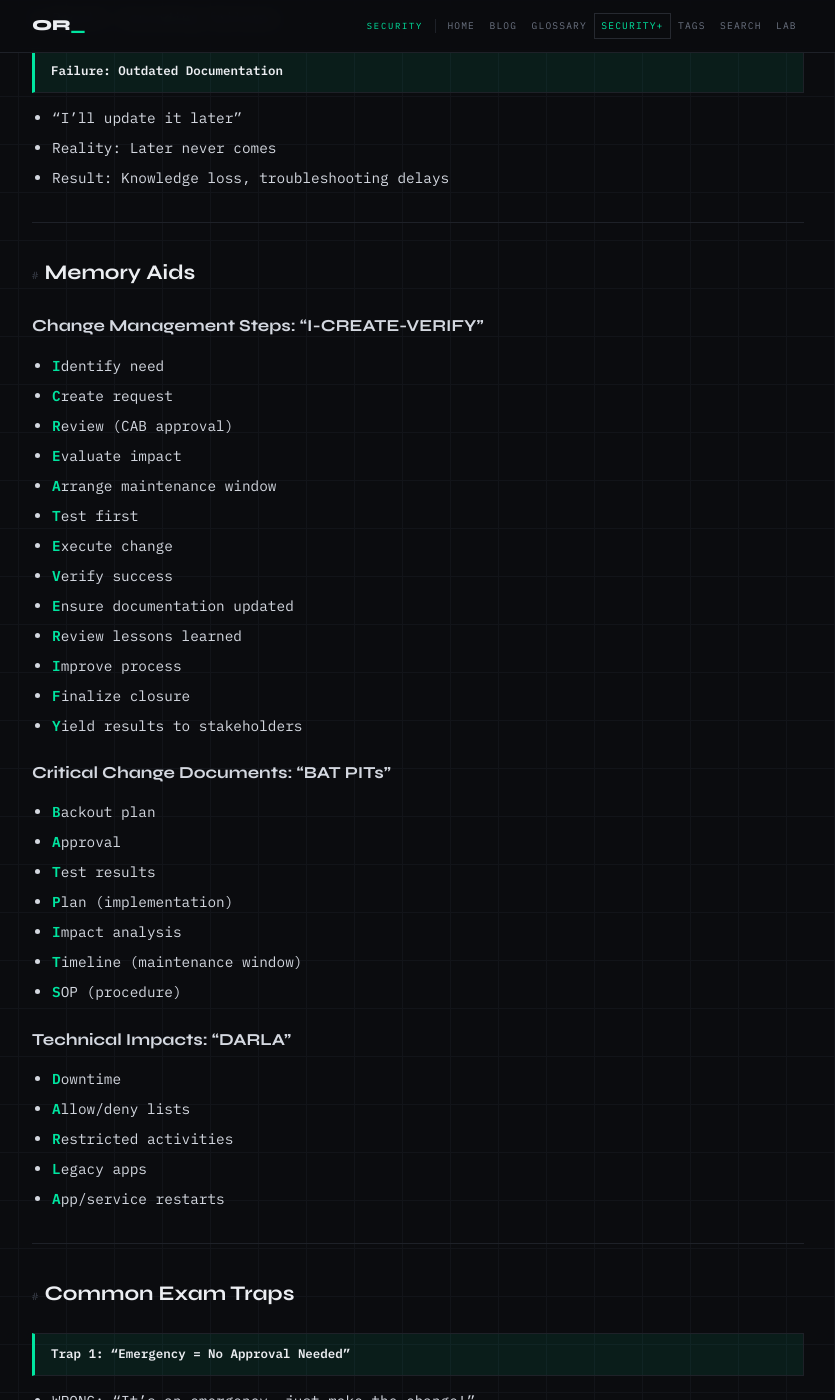
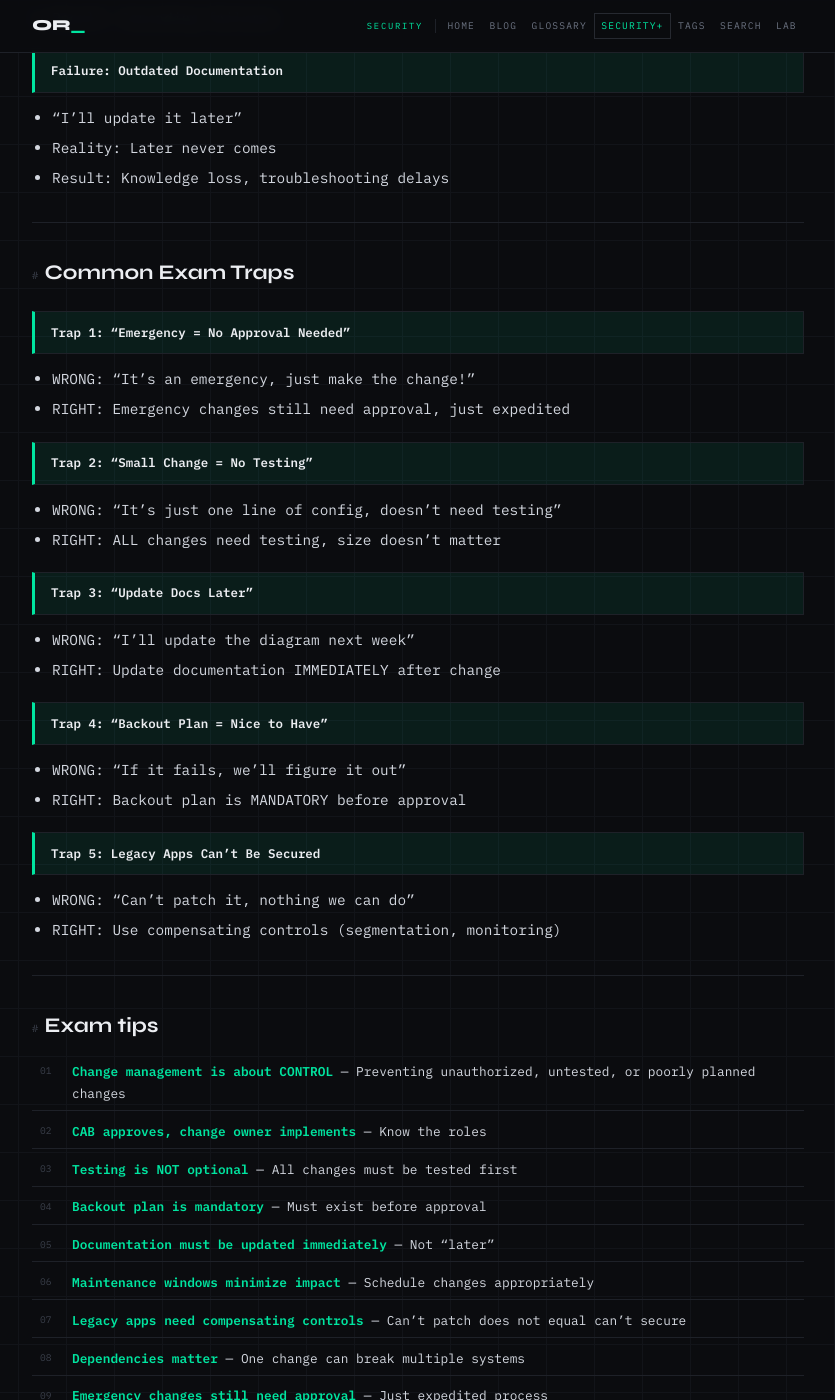
Before and after one commit to ondrejrollinger/ondrejrollinger.github.io, a Jekyll site: the page built from secplus/objectives/1-3/index.md, in a window 1280 px wide and 1400 px high, scrolled down 19206 px. Shown: the whole window, without its empty margins (222-1057 px from the left). Built offline with Jekyll 4.4.1, drawn with Linux system fonts in a browser that asks for light colours.

Commit message:
Update index.md

```diff
--- a/secplus/objectives/1-3/index.md
+++ b/secplus/objectives/1-3/index.md
@@ -690,41 +690,6 @@ Users can't log in
 
 ---
 
-### Memory Aids
-
-#### Change Management Steps: "I-CREATE-VERIFY"
-- **I**dentify need
-- **C**reate request
-- **R**eview (CAB approval)
-- **E**valuate impact
-- **A**rrange maintenance window
-- **T**est first
-- **E**xecute change
-- **V**erify success
-- **E**nsure documentation updated
-- **R**eview lessons learned
-- **I**mprove process
-- **F**inalize closure
-- **Y**ield results to stakeholders
-
-#### Critical Change Documents: "BAT PITs"
-- **B**ackout plan
-- **A**pproval
-- **T**est results
-- **P**lan (implementation)
-- **I**mpact analysis
-- **T**imeline (maintenance window)
-- **S**OP (procedure)
-
-#### Technical Impacts: "DARLA"
-- **D**owntime
-- **A**llow/deny lists
-- **R**estricted activities
-- **L**egacy apps
-- **A**pp/service restarts
-
----
-
 ### Common Exam Traps
 
 **Trap 1: "Emergency = No Approval Needed"**
```
